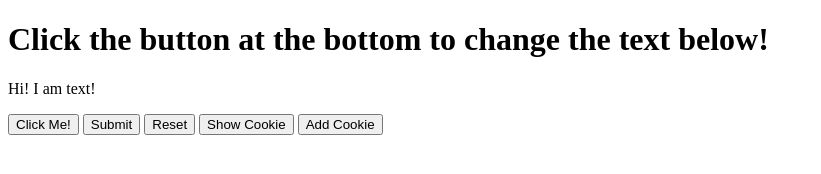
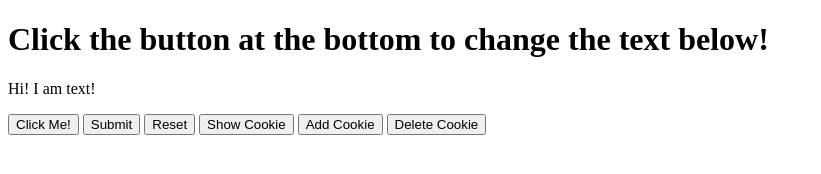
Before and after one commit to Fireblaster340/WebDevPractice, a plain HTML site: page index.html in a window 1280 px wide. Shown: the whole page, without its empty margins (0-821 px from the left). Drawn offline with Linux system fonts and the light colour scheme.

Commit message:
Index added function to delete

```diff
--- a/index.html
+++ b/index.html
@@ -10,5 +10,6 @@
 <button id="reset", type="button", onclick="Reset()">Reset</button>
 <button id="reset", type="button", onclick=ShowCookie()>Show Cookie</button>
 <button id="add", type="button", onclick=AddCookie()>Add Cookie</button>
+<button id="remove", type="button", onclick=DeleteCookie()>Delete Cookie</button>
 <script src="ChangeTxt.js"></script>
 <! Difficulty = imaginary (one random vertassium video lol)>
```
